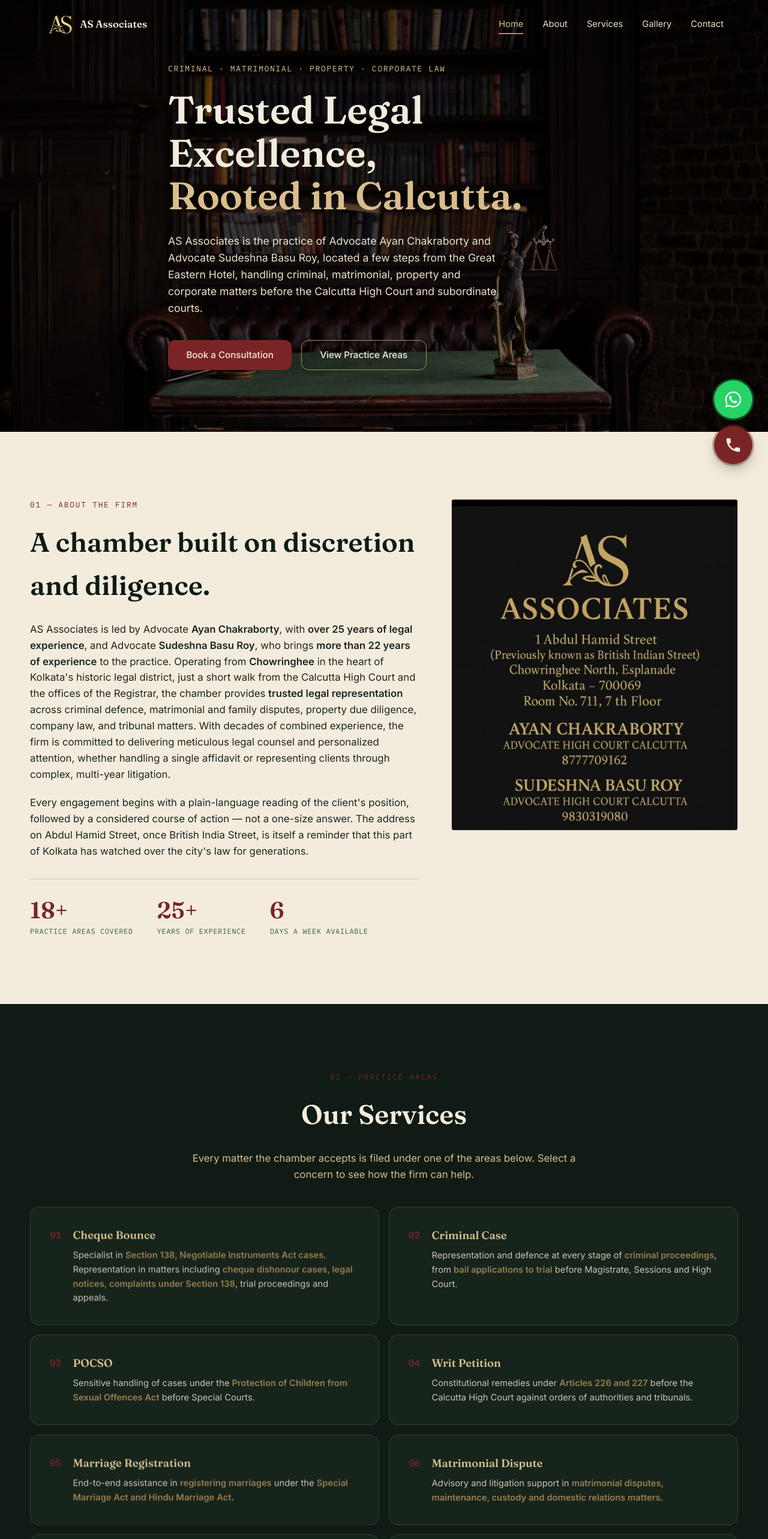
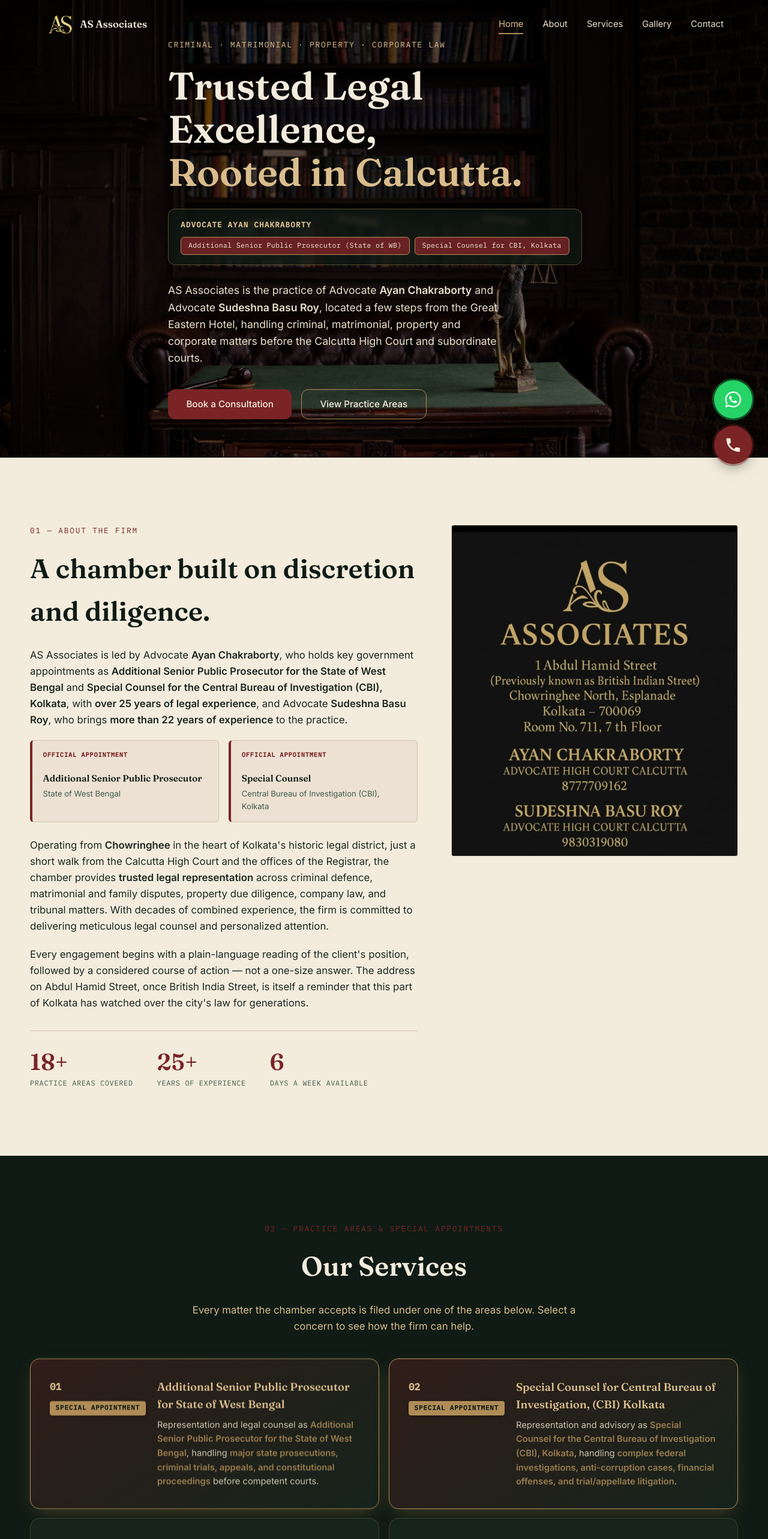
Before and after one commit to onlineservicesdigitalexposure-gif/AS_-ASSOCIATES_Webpages, a React (Vite) app: page / in a window 1280 px wide. Shown: the top 2566 px of the page at 60% size. Built offline with nearby package versions, Linux system fonts and the light colour scheme.

Commit message:
Add & Changes Done

```diff
--- a/src/components/About.jsx
+++ b/src/components/About.jsx
@@ -1,5 +1,4 @@
 import ScrollReveal from "./ScrollReveal.jsx";
-import { siteInfo } from "../data/siteInfo.js";
 
 export default function About() {
   return (
@@ -15,11 +14,27 @@ export default function About() {
           </ScrollReveal>
 
           <ScrollReveal as="p" delay={80} className="about__para">
-            AS Associates is led by Advocate <strong>Ayan Chakraborty</strong>, with <strong>over 25 years of legal experience</strong>, and Advocate <strong>Sudeshna Basu Roy</strong>, who brings <strong>more than 22 years of experience</strong> to the practice. Operating from <strong>Chowringhee</strong> in the heart of Kolkata's historic legal district, just a short walk from the Calcutta High Court and the offices of the Registrar, the chamber provides <strong>trusted legal representation</strong> across criminal defence, matrimonial and family disputes, property due diligence, company law, and tribunal matters. With decades of combined experience, the firm is committed to delivering meticulous legal counsel and personalized attention, whether handling a single affidavit or representing clients through complex, multi-year litigation.
+            AS Associates is led by Advocate <strong>Ayan Chakraborty</strong>, who holds key government appointments as <strong>Additional Senior Public Prosecutor for the State of West Bengal</strong> and <strong>Special Counsel for the Central Bureau of Investigation (CBI), Kolkata</strong>, with <strong>over 25 years of legal experience</strong>, and Advocate <strong>Sudeshna Basu Roy</strong>, who brings <strong>more than 22 years of experience</strong> to the practice.
+          </ScrollReveal>
 
+          <ScrollReveal as="div" delay={120} className="about__appointments">
+            <div className="about__appointment-card">
+              <span className="about__appointment-badge-label">Official Appointment</span>
+              <h4 className="about__appointment-title">Additional Senior Public Prosecutor</h4>
+              <p className="about__appointment-sub">State of West Bengal</p>
+            </div>
+            <div className="about__appointment-card">
+              <span className="about__appointment-badge-label">Official Appointment</span>
+              <h4 className="about__appointment-title">Special Counsel</h4>
+              <p className="about__appointment-sub">Central Bureau of Investigation (CBI), Kolkata</p>
+            </div>
           </ScrollReveal>
 
           <ScrollReveal as="p" delay={160} className="about__para">
+            Operating from <strong>Chowringhee</strong> in the heart of Kolkata's historic legal district, just a short walk from the Calcutta High Court and the offices of the Registrar, the chamber provides <strong>trusted legal representation</strong> across criminal defence, matrimonial and family disputes, property due diligence, company law, and tribunal matters. With decades of combined experience, the firm is committed to delivering meticulous legal counsel and personalized attention.
+          </ScrollReveal>
+
+          <ScrollReveal as="p" delay={200} className="about__para">
             Every engagement begins with a plain-language reading of the
             client's position, followed by a considered course of action —
             not a one-size answer. The address on Abdul Hamid Street, once
@@ -40,10 +55,6 @@ export default function About() {
               <span className="about__stat-num">6</span>
               <span className="about__stat-label">days a week available</span>
             </div>
-            {/* <div className="about__stat">
-              <span className="about__stat-num">8</span>
-              <span className="about__stat-label">hours a day available</span>
-            </div> */}
           </ScrollReveal>
         </div>
 
--- a/src/components/Footer.jsx
+++ b/src/components/Footer.jsx
@@ -20,7 +20,9 @@ export default function Footer() {
           <img src="/images/favicon.png" alt="AS Associates" className="brand__mark brand__mark--footer" />
           <div>
             <p className="site-footer__firm">{siteInfo.firmName}</p>
-            <p className="site-footer__advocate">Trusted legal counsel for individuals and businesses across Calcutta. Providing strategic legal advice, effective representation, and personalized solutions across civil, corporate, criminal, property, and family law. We are committed to protecting your rights with integrity, professionalism, and results-driven advocacy.</p>
+            <p className="site-footer__advocate">
+              Led by <strong>Advocate Ayan Chakraborty</strong> (Additional Senior Public Prosecutor for State of West Bengal &amp; Special Counsel for CBI Kolkata) and <strong>Advocate Sudeshna Basu Roy</strong>. Trusted legal counsel providing strategic legal advice, effective representation, and personalized solutions across civil, corporate, criminal, property, and family law.
+            </p>
           </div>
         </div>
 
@@ -44,17 +46,14 @@ export default function Footer() {
       </div>
 
       <div className="site-footer__bar">
-        <span>&copy; {year} {siteInfo.firmName}.
-
-          Design and developed by{" "}
-
-          <a  href="https://www.teamdeoskolkata.in/"
+        <span>&copy; {year} {siteInfo.firmName}. Design and developed by{" "}
+          <a href="https://www.teamdeoskolkata.in/"
             target="_blank"
             rel="noopener noreferrer"
             className="site-footer__credit-link"
           >
             Digital Exposure Online Services
-            </a>
+          </a>
         </span>
       </div>
     </footer>
--- a/src/components/Hero.jsx
+++ b/src/components/Hero.jsx
@@ -22,8 +22,20 @@ export default function Hero() {
           <span className="hero-anim hero-anim--3">Rooted in Calcutta.</span>
         </h1>
 
+        <div className="hero__designations hero-anim hero-anim--4">
+          <div className="hero__designation-header">Advocate Ayan Chakraborty</div>
+          <div className="hero__designation-badges">
+            <span className="hero__badge">
+              Additional Senior Public Prosecutor (State of WB)
+            </span>
+            <span className="hero__badge">
+              Special Counsel for CBI, Kolkata
+            </span>
+          </div>
+        </div>
+
         <p className="hero__lede hero-anim hero-anim--4">
-          {siteInfo.firmName} is the practice of Advocate Ayan Chakraborty and Advocate Sudeshna Basu Roy, located a few
+          {siteInfo.firmName} is the practice of Advocate <strong>Ayan Chakraborty</strong> and Advocate <strong>Sudeshna Basu Roy</strong>, located a few
           steps from the Great Eastern Hotel, handling criminal, matrimonial,
           property and corporate matters before the Calcutta High Court and
           subordinate courts.
@@ -38,10 +50,6 @@ export default function Hero() {
           </Magnetic>
         </div>
       </div>
-
-
-
-
     </section>
   );
 }
--- a/src/components/Services.jsx
+++ b/src/components/Services.jsx
@@ -20,7 +20,7 @@ export default function Services() {
     <section id="services" className="section section--services">
       <div className="section__inner">
         <ScrollReveal as="p" className="section-label section-label--center">
-          02 — Practice Areas
+          02 — Practice Areas & Special Appointments
         </ScrollReveal>
         <ScrollReveal as="h2" delay={60} className="section-title section-title--center">
           Our Services
@@ -40,10 +40,15 @@ export default function Services() {
               as="li"
               key={service.code}
               delay={(i % 4) * 70}
-              className="docket__cell"
+              className={`docket__cell ${service.highlighted ? "docket__cell--highlighted" : ""}`}
             >
-              <Magnetic as="div" strength={0.25} className="docket__item">
-                <span className="docket__code">{service.code}</span>
+              <Magnetic as="div" strength={0.25} className={`docket__item ${service.highlighted ? "docket__item--highlighted" : ""}`}>
+                <div className="docket__header">
+                  <span className="docket__code">{service.code}</span>
+                  {service.badge && (
+                    <span className="docket__badge">{service.badge}</span>
+                  )}
+                </div>
                 <div className="docket__body">
                   <h3 className="docket__title">{service.title}</h3>
                   <p className="docket__desc">{renderWithBold(service.description)}</p>
--- a/src/data/services.js
+++ b/src/data/services.js
@@ -2,110 +2,114 @@
 export const services = [
   {
     code: "01",
+    title: "Additional Senior Public Prosecutor for State of West Bengal",
+    highlighted: true,
+    badge: "Special Appointment",
+    description:
+      "Representation and legal counsel as **Additional Senior Public Prosecutor for the State of West Bengal**, handling **major state prosecutions, criminal trials, appeals, and constitutional proceedings** before competent courts.",
+  },
+  {
+    code: "02",
+    title: "Special Counsel for Central Bureau of Investigation, (CBI) Kolkata",
+    highlighted: true,
+    badge: "Special Appointment",
+    description:
+      "Representation and advisory as **Special Counsel for the Central Bureau of Investigation (CBI), Kolkata**, handling **complex federal investigations, anti-corruption cases, financial offenses, and trial/appellate litigation**.",
+  },
+  {
+    code: "03",
     title: "Cheque Bounce",
     description:
       "Specialist in **Section 138, Negotiable Instruments Act cases**. Representation in matters including **cheque dishonour cases, legal notices, complaints under Section 138**, trial proceedings and appeals.",
   },
   {
-    code: "02",
+    code: "04",
     title: "Criminal Case",
     description:
       "Representation and defence at every stage of **criminal proceedings**, from **bail applications to trial** before Magistrate, Sessions and High Court.",
   },
   {
-    code: "03",
+    code: "05",
     title: "POCSO",
     description:
       "Sensitive handling of cases under the **Protection of Children from Sexual Offences Act** before Special Courts.",
   },
   {
-    code: "04",
+    code: "06",
     title: "Writ Petition",
     description:
       "Constitutional remedies under **Articles 226 and 227** before the Calcutta High Court against orders of authorities and tribunals.",
   },
   {
-    code: "05",
+    code: "07",
     title: "Marriage Registration",
     description:
       "End-to-end assistance in **registering marriages** under the **Special Marriage Act and Hindu Marriage Act**.",
   },
   {
-    code: "06",
+    code: "08",
     title: "Matrimonial Dispute",
     description:
       "Advisory and litigation support in **matrimonial disputes, maintenance, custody and domestic relations matters**.",
   },
   {
-    code: "07",
+    code: "09",
     title: "Divorce",
     description:
       "**Contested and mutual-consent divorce proceedings** handled with discretion before Family Court.",
   },
   {
-      code: "08",
-      title: "Land Registration & Searching",
-      description:
-        "**Drafting, vetting and registration of sale deeds, gift deeds and other instruments of immovable property**, along with **title verification, encumbrance searches and due diligence** to ensure a clear and marketable title.",
+    code: "10",
+    title: "Land Registration & Searching",
+    description:
+      "**Drafting, vetting and registration of sale deeds, gift deeds and other instruments of immovable property**, along with **title verification, encumbrance searches and due diligence** to ensure a clear and marketable title.",
   },
   {
-    code: "09",
+    code: "11",
     title: "NCLT",
     description:
       "Representation before **the National Company Law Tribunal** in matters of **insolvency, restructuring and company disputes**.",
   },
   {
-    code: "10",
+    code: "12",
     title: "DRT",
     description:
       "Representation in **Debts Recovery Tribunal (DRT) matters**, including **recovery proceedings, defence in banking and financial disputes, money suits, title suits and other civil litigation**.",
   },
   {
-    code: "11",
+    code: "13",
     title: "Copyright",
     description:
       "Registration and enforcement of **copyright**, and advisory on **intellectual-property protection** for creative work.",
   },
   {
-    code: "12",
+    code: "14",
     title: "Company Registration",
     description:
       "**Incorporation of private companies, LLPs and partnership firms**, along with the associated statutory compliances.",
   },
   {
-    code: "13",
+    code: "15",
     title: "Affidavit",
     description:
       "**Drafting and notarisation of affidavits** for court proceedings, government departments and personal declarations.",
   },
   {
-    code: "14",
+    code: "16",
     title: "NDPS",
     description:
       "Matters under the **Narcotic Drugs and Psychotropic Substances** Act, including **bail, quashing petitions and trial defence**.",
   },
   {
-    code: "15",
+    code: "17",
     title: "Money Suit & Title Suit",
     description:
       "Representation in **money suits, title suits, declaration suits, partition suits, possession and other civil litigation** before competent courts.",
   },
   {
-    code: "16",
+    code: "18",
     title: "Money Laundering (SEBI & ED)",
     description:
       "Representation in **money laundering matters**, including proceedings before the **Enforcement Directorate (ED)** and **SEBI**, involving investigations, adjudication and financial regulatory disputes.",
   },
-  {
-    code: "17",
-    title: "Additional Senior Public Prosecutor for State of West Bengal",
-    description:
-      "Representation and legal counsel as **Additional Senior Public Prosecutor for the State of West Bengal**, handling **major state prosecutions, criminal trials, appeals, and constitutional proceedings** before competent courts.",
-  },
-  {
-    code: "18",
-    title: "Special Counsel for Central Bureau of Investigation, (CBI) Kolkata",
-    description:
-      "Representation and advisory as **Special Counsel for the Central Bureau of Investigation (CBI), Kolkata**, handling **complex federal investigations, anti-corruption cases, financial offenses, and trial/appellate litigation**.",
-  },
 ];
--- a/src/data/siteInfo.js
+++ b/src/data/siteInfo.js
@@ -2,6 +2,10 @@
 export const siteInfo = {
   firmName: "AS Associates",
   advocateName: "Ayan Chakraborty, Sudeshna Basu Roy",
+  ayanDesignations: [
+    "Additional Senior Public Prosecutor for State of West Bengal",
+    "Special Counsel for Central Bureau of Investigation (CBI), Kolkata",
+  ],
   tagline: "Advocate, Calcutta High Court & Subordinate Courts",
   addressLines: [
     "1 Abdul Hamid Street",
@@ -13,8 +17,9 @@ export const siteInfo = {
   mapQuery: "1 Abdul Hamid Street, Chowringhee, North Esplanade, Kolkata, West Bengal 700069",
   phoneDisplay: "+91 87777 09162",
   phoneRaw: "+918777709162",
-  emails:[ "asassociateslegal711@gmail.com",
-          "ayan.chakraborty92@gmail.com",
-    ],
+  emails: [
+    "asassociateslegal711@gmail.com",
+    "ayan.chakraborty92@gmail.com",
+  ],
   officeHours: "Monday – Saturday, 10:30 AM – 6:30 PM",
 };
--- a/src/index.css
+++ b/src/index.css
@@ -327,6 +327,43 @@ a { color: inherit; }
 }
 .hero__title span { display: block; }
 .hero__title span:last-child { color: var(--brass-light); }
+
+.hero__designations {
+  margin-bottom: 1.8rem;
+  padding: 1rem 1.25rem;
+  background: rgba(15, 27, 20, 0.7);
+  border: 1px solid rgba(176, 141, 87, 0.45);
+  border-radius: 12px;
+  backdrop-filter: blur(4px);
+  display: inline-flex;
+  flex-direction: column;
+  gap: 0.6rem;
+  text-align: left;
+}
+.hero__designation-header {
+  font-family: var(--font-mono);
+  font-size: 0.78rem;
+  text-transform: uppercase;
+  letter-spacing: 0.1em;
+  color: var(--brass-light);
+  font-weight: 600;
+}
+.hero__designation-badges {
+  display: flex;
+  flex-wrap: wrap;
+  gap: 0.5rem;
+}
+.hero__badge {
+  font-family: var(--font-mono);
+  font-size: 0.72rem;
+  background: rgba(122, 36, 38, 0.85);
+  color: var(--parchment);
+  padding: 0.3rem 0.75rem;
+  border-radius: 6px;
+  border: 1px solid var(--brass);
+  letter-spacing: 0.03em;
+}
+
 .hero__lede {
   color: var(--parchment-soft);
   font-size: 1.1rem;
@@ -400,6 +437,44 @@ a { color: inherit; }
   max-width: 680px;
   margin-bottom: 1.3rem;
 }
+.about__appointments {
+  display: grid;
+  grid-template-columns: repeat(2, 1fr);
+  gap: 1rem;
+  margin: 1.2rem 0 1.6rem;
+}
+.about__appointment-card {
+  background: rgba(122, 36, 38, 0.05);
+  border: 1px solid rgba(176, 141, 87, 0.35);
+  border-left: 4px solid var(--maroon);
+  padding: 0.9rem 1.1rem;
+  border-radius: 6px;
+}
+.about__appointment-badge-label {
+  font-family: var(--font-mono);
+  font-size: 0.65rem;
+  text-transform: uppercase;
+  letter-spacing: 0.08em;
+  color: var(--maroon);
+  font-weight: 700;
+  display: block;
+  margin-bottom: 0.2rem;
+}
+.about__appointment-title {
+  font-family: var(--font-display);
+  font-size: 0.95rem;
+  color: var(--ink);
+  font-weight: 600;
+  margin-bottom: 0.15rem;
+}
+.about__appointment-sub {
+  font-size: 0.82rem;
+  color: var(--sage);
+}
+@media (max-width: 600px) {
+  .about__appointments { grid-template-columns: 1fr; }
+}
+
 .about__stats {
   display: flex;
   gap: 2.5rem;
@@ -450,6 +525,9 @@ a { color: inherit; }
      magnetic card below is free to move without leaving a "hole" behind. */
   position: relative;
 }
+.docket__cell--highlighted {
+  grid-column: span 1;
+}
 .magnetic {
   --magnetic-duration: 0.5s;
   --magnetic-ease: cubic-bezier(0.22, 1, 0.36, 1);
@@ -475,6 +553,40 @@ a { color: inherit; }
   border-color: var(--brass);
   box-shadow: 0 16px 32px -18px rgba(0, 0, 0, 0.55);
 }
+
+.magnetic.docket__item--highlighted {
+  background: linear-gradient(145deg, rgba(122, 36, 38, 0.32) 0%, rgba(22, 36, 28, 0.96) 100%);
+  border: 1.5px solid var(--brass);
+  box-shadow: 0 10px 30px -8px rgba(176, 141, 87, 0.35);
+  position: relative;
+}
+.magnetic.docket__item--highlighted:hover {
+  background: linear-gradient(145deg, rgba(122, 36, 38, 0.45) 0%, rgba(29, 46, 35, 1) 100%);
+  border-color: var(--brass-light);
+  box-shadow: 0 16px 38px -10px rgba(176, 141, 87, 0.55);
+}
+
+.docket__header {
+  display: flex;
+  flex-direction: column;
+  gap: 0.6rem;
+  flex-shrink: 0;
+  align-items: flex-start;
+}
+.docket__badge {
+  font-family: var(--font-mono);
+  font-size: 0.68rem;
+  letter-spacing: 0.08em;
+  text-transform: uppercase;
+  background: var(--brass);
+  color: var(--ink);
+  padding: 0.22rem 0.6rem;
+  border-radius: 4px;
+  font-weight: 700;
+  white-space: nowrap;
+  box-shadow: 0 2px 6px rgba(0,0,0,0.3);
+}
+
 .magnetic.btn {
   transition:
     transform var(--magnetic-duration, 0.25s) var(--magnetic-ease, var(--ease)),
@@ -489,6 +601,10 @@ a { color: inherit; }
   font-weight: 500;
   flex-shrink: 0;
   padding-top: 0.15rem;
+}
+.docket__item--highlighted .docket__code {
+  color: var(--brass-light);
+  font-weight: 700;
 }
 .docket__title {
   color: var(--brass-light);
```
